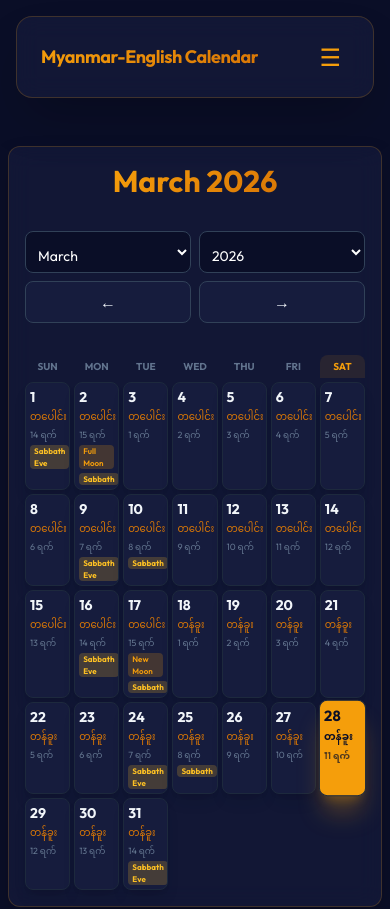
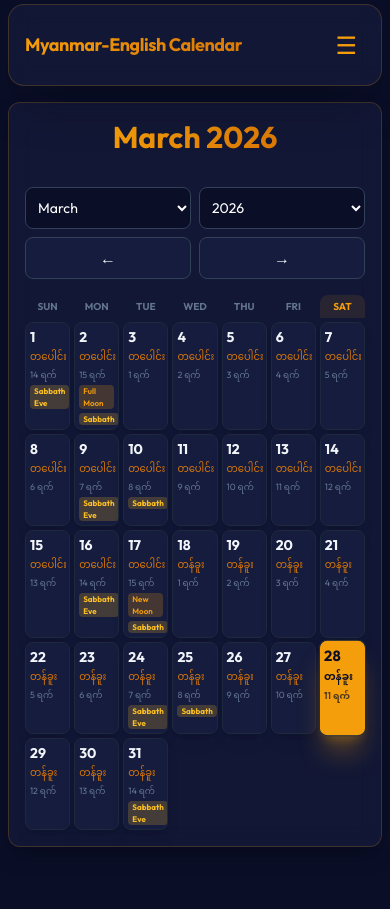
Before and after one commit to thawzinaung-2002/mm-eng-calendar, an Angular app: page / in a window 390 px wide. Shown: the top 909 px of the page. Built offline with nearby package versions, Linux system fonts and the light colour scheme.

Commit message:
Add loading, remove space in between

```diff
--- a/src/app/app.html
+++ b/src/app/app.html
@@ -1,7 +1,7 @@
 <div class="min-h-screen flex flex-col">
   <!-- Top Navigation -->
-  <nav class="glass sticky top-0 z-50 mx-4 mt-4 mb-8 border-gold/10 overflow-hidden shadow-2xl">
-    <div class="max-w-7xl mx-auto px-6 py-4 flex items-center justify-between">
+  <nav class="glass sticky top-0 z-50 mx-2 sm:mx-4 mt-1 sm:mt-4 mb-2 sm:mb-8 border-gold/10 overflow-hidden shadow-2xl">
+    <div class="max-w-7xl mx-auto px-4 py-4 flex items-center justify-between">
       <div class="flex items-center gap-3">
         <div class="hidden md:flex w-10 h-10 bg-gold rounded-xl items-center justify-center text-navy font-black shadow-lg shadow-gold/20">
           <svg xmlns="http://www.w3.org/2000/svg" viewBox="0 0 24 24" fill="none" stroke="currentColor" stroke-width="2.5" stroke-linecap="round" stroke-linejoin="round" class="w-6 h-6">
@@ -50,8 +50,16 @@
   </nav>
 
   <!-- Main Content -->
-  <main class="flex-grow pb-24">
-    <router-outlet></router-outlet>
+  <main class="flex-grow pb-24 relative min-h-[50vh]">
+    @if (isLoading()) {
+      <div class="fixed inset-0 z-[100] bg-navy/40 backdrop-blur-md flex flex-col items-center justify-center animate-in fade-in duration-300">
+        <div class="w-12 h-12 rounded-full border-4 border-gold/20 border-t-gold animate-spin shadow-lg shadow-gold/20 mb-4"></div>
+        <span class="text-gold font-myanmar text-sm tracking-widest animate-pulse">LOADING...</span>
+      </div>
+    }
+    <div [ngClass]="{'opacity-30 blur-sm pointer-events-none scale-[0.98] transition-all duration-300': isLoading(), 'opacity-100 scale-100 transition-all duration-300': !isLoading()}">
+      <router-outlet></router-outlet>
+    </div>
   </main>
 
   <!-- Footer -->
--- a/src/app/app.ts
+++ b/src/app/app.ts
@@ -1,5 +1,5 @@
 import { Component, signal } from '@angular/core';
-import { RouterOutlet, RouterLink, RouterLinkActive } from '@angular/router';
+import { RouterOutlet, RouterLink, RouterLinkActive, Router, NavigationStart, NavigationEnd, NavigationCancel, NavigationError, Event } from '@angular/router';
 import { CommonModule } from '@angular/common';
 
 @Component({
@@ -12,6 +12,21 @@ import { CommonModule } from '@angular/common';
 export class App {
   protected readonly title = signal('Myanmar-English Calendar');
   isMobileMenuOpen = signal(false);
+  isLoading = signal(false);
+
+  constructor(private router: Router) {
+    this.router.events.subscribe((event: Event) => {
+      if (event instanceof NavigationStart) {
+        this.isLoading.set(true);
+      } else if (
+        event instanceof NavigationEnd ||
+        event instanceof NavigationCancel ||
+        event instanceof NavigationError
+      ) {
+        setTimeout(() => this.isLoading.set(false), 300);
+      }
+    });
+  }
 
   navLinks = [
     { path: '/', label: 'English Calendar', icon: '📅' },
--- a/src/app/components/eng-calendar/eng-calendar.html
+++ b/src/app/components/eng-calendar/eng-calendar.html
@@ -1,7 +1,7 @@
-<div class="container mx-auto p-4 max-w-4xl">
+<div class="container mx-auto px-2 py-2 sm:p-4 max-w-4xl">
   <div class="card overflow-hidden">
     <!-- Header -->
-    <div class="flex flex-col md:flex-row items-center justify-between mb-8 gap-4">
+    <div class="flex flex-col md:flex-row items-center justify-between mb-4 sm:mb-8 gap-4">
       <h2 class="text-3xl font-extrabold gold-text">{{ monthName() }}</h2>
       <div class="grid grid-cols-2 md:flex items-center gap-2 md:gap-4 w-full md:w-auto mt-4 md:mt-0">
         <select [(ngModel)]="selectedMonth" (change)="onFilterChange()" class="w-full bg-navy border border-slate-700 rounded-lg p-2 text-white focus:border-gold outline-none h-[42px] text-sm md:text-base">
--- a/src/app/components/eng-to-mm/eng-to-mm.html
+++ b/src/app/components/eng-to-mm/eng-to-mm.html
@@ -1,8 +1,8 @@
-<div class="container mx-auto px-2 sm:px-4 py-4 max-w-2xl">
-  <div class="card mb-8">
-    <h1 class="text-xl sm:text-2xl md:text-3xl font-bold gold-text mb-4 md:mb-6 tracking-tighter sm:tracking-normal truncate text-center md:text-left">English to Myanmar Converter</h1>
+<div class="container mx-auto px-2 sm:px-4 py-2 sm:py-4 max-w-2xl">
+  <div class="card mb-4 sm:mb-8">
+    <h1 class="text-xl sm:text-2xl md:text-3xl font-bold gold-text mb-4 tracking-tighter sm:tracking-normal truncate text-center md:text-left">English to Myanmar Converter</h1>
 
-    <div class="flex flex-col gap-4 mb-8">
+    <div class="flex flex-col gap-3 mb-4 sm:mb-8">
       <label class="text-sm text-slate-400 font-semibold uppercase tracking-wider">Select English Date</label>
       <input type="date"
              [ngModel]="selectedDate()"
--- a/src/app/components/mm-calendar/mm-calendar.html
+++ b/src/app/components/mm-calendar/mm-calendar.html
@@ -1,7 +1,7 @@
-<div class="container mx-auto p-4 max-w-4xl">
+<div class="container mx-auto px-2 py-2 sm:p-4 max-w-4xl">
   <div class="card overflow-hidden">
     <!-- Header -->
-    <div class="flex flex-col md:flex-row items-center justify-between mb-8 gap-4">
+    <div class="flex flex-col md:flex-row items-center justify-between mb-4 sm:mb-8 gap-4">
       <div class="flex flex-col">
         <h2 class="text-3xl font-extrabold gold-text font-myanmar">{{ monthInfo().name_my }}</h2>
         <span class="text-xl text-gold-dark font-myanmar">{{ mmYear() }} ခုနှစ်</span>
--- a/src/app/components/mm-to-eng/mm-to-eng.html
+++ b/src/app/components/mm-to-eng/mm-to-eng.html
@@ -1,8 +1,8 @@
-<div class="container mx-auto px-2 sm:px-4 py-4 max-w-2xl">
-  <div class="card mb-8">
-    <h1 class="text-xl sm:text-2xl md:text-3xl font-bold gold-text mb-4 md:mb-6 tracking-tighter sm:tracking-normal truncate text-center md:text-left">Myanmar to English Converter</h1>
+<div class="container mx-auto px-2 sm:px-4 py-2 sm:py-4 max-w-2xl">
+  <div class="card mb-4 sm:mb-8">
+    <h1 class="text-xl sm:text-2xl md:text-3xl font-bold gold-text mb-4 tracking-tighter sm:tracking-normal truncate text-center md:text-left">Myanmar to English Converter</h1>
 
-    <div class="grid grid-cols-1 md:grid-cols-2 lg:grid-cols-4 gap-4 mb-8">
+    <div class="grid grid-cols-1 md:grid-cols-2 lg:grid-cols-4 gap-4 mb-4 sm:mb-8">
       <div class="flex flex-col gap-2">
         <label class="text-xs text-slate-400 font-bold uppercase">မြန်မာသက္ကရာဇ်</label>
         <input type="number"
--- a/src/styles.css
+++ b/src/styles.css
@@ -75,8 +75,6 @@ body {
   .card {
     padding: 1rem;
     border-radius: 0.75rem;
-    margin-left: -0.5rem;
-    margin-right: -0.5rem;
   }
 }
 
```
